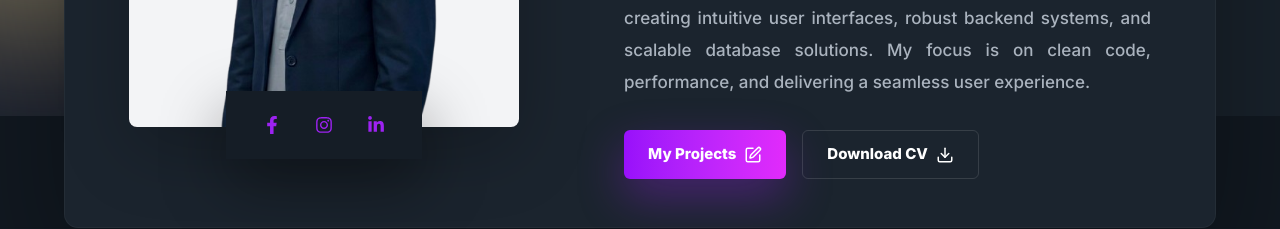
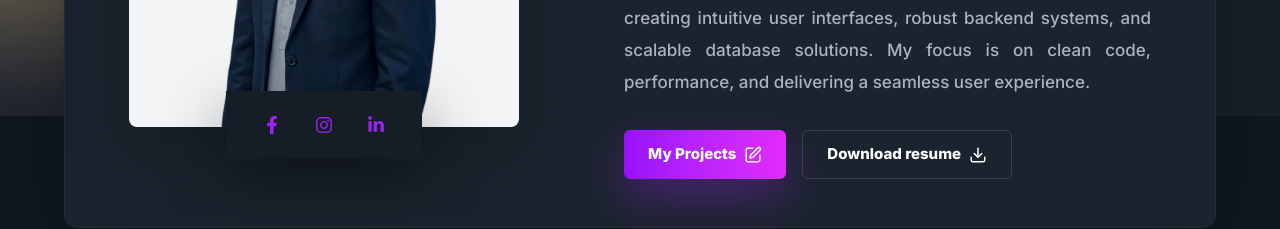
Before and after one commit to jawad-devpk/jawadahmad-dev-portfolio, a React (Vite) app in the folder frontend/: page / in a window 1280 px wide. Shown: the part 3380-3609 px from the top of the page. Built offline with nearby package versions, Linux system fonts and the light colour scheme; no server answers.

Commit message:
fix about section cv download button

```diff
--- a/frontend/src/components/sections/AboutSection.tsx
+++ b/frontend/src/components/sections/AboutSection.tsx
@@ -139,7 +139,7 @@ export default function AboutSection() {
                   download
                   className="inline-flex items-center justify-center gap-2 rounded-md border border-white/12 bg-transparent px-6 py-3 text-[15px] font-extrabold text-white transition-all duration-300 hover:border-purple-500/40 hover:bg-white/5"
                 >
-                  Download CV
+                  Download resume
                   <Download size={18} />
                 </a>
               </div>
```
